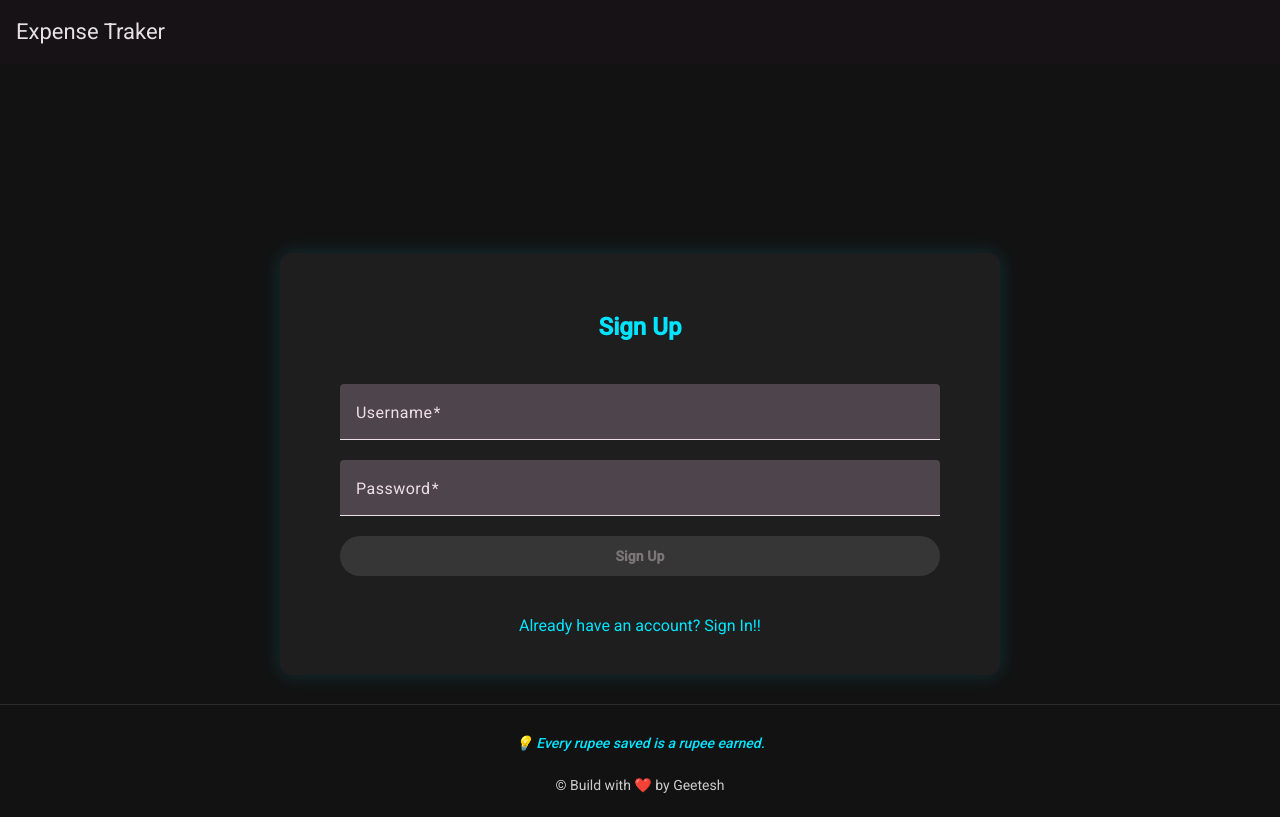
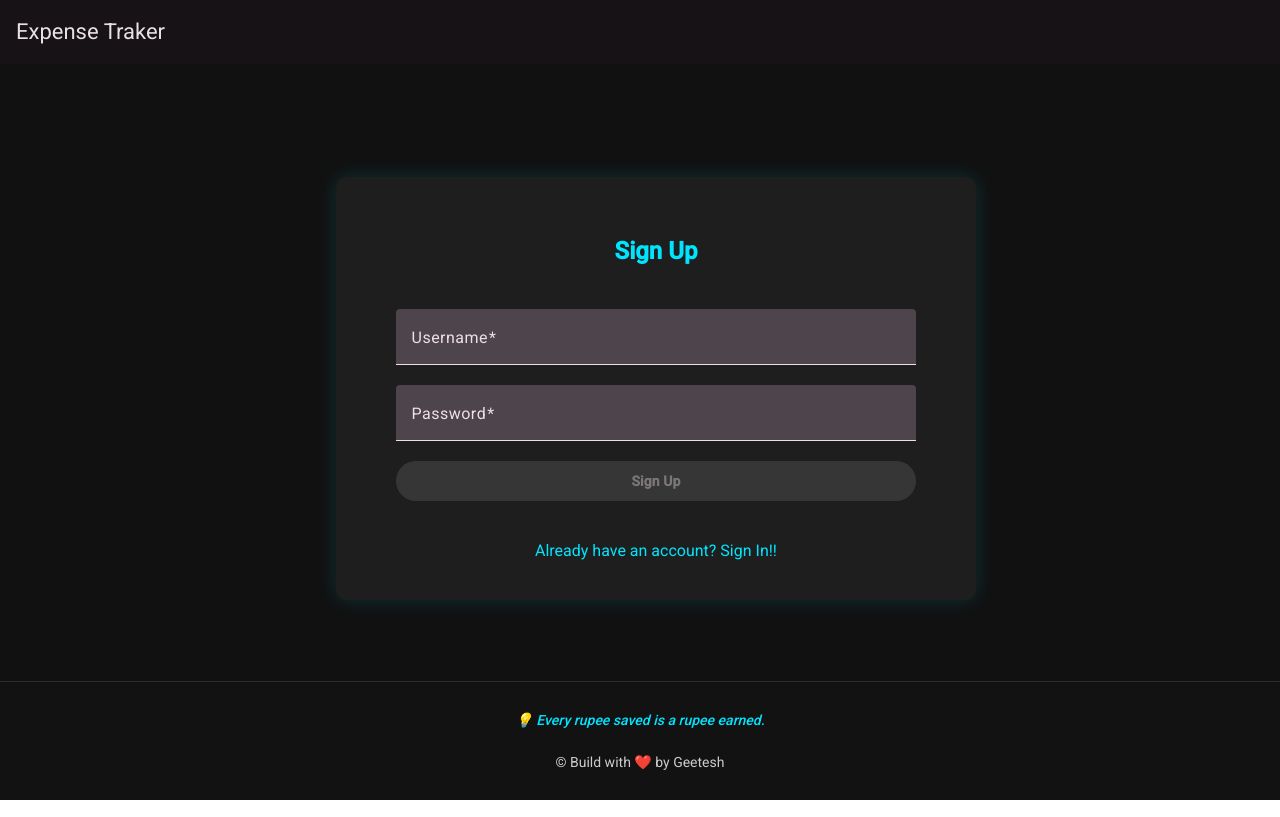
Before and after one commit to geetesh2/Full-stack-web-applications, an Angular app in the folder client/expense-tracker-angular/: page /auth in a window 1280 px wide. Built offline with nearby package versions, Linux system fonts and the light colour scheme.

Commit message:
Ui improvement

```diff
--- a/client/expense-tracker-angular/src/app/app.css
+++ b/client/expense-tracker-angular/src/app/app.css
@@ -1,12 +1,14 @@
+/* General HTML & Body setup */
 html, body {
   margin: 0;
   padding: 0;
   height: 100vh;
-    overflow: hidden; /* disables scroll */
+  overflow: hidden; /* disable full-page scroll */
   font-family: sans-serif;
   background-color: black;
 }
 
+/* App container */
 .app-wrapper {
   height: 100vh;
   display: flex;
@@ -14,24 +16,48 @@ html, body {
 }
 
 
-  /* Main area: sidebar + router-outlet */
+/* Main content area */
 .main {
-    display: flex;
-    flex-direction: row;
-    height: 80vh;
+  position: relative;
+  flex: 1;
   width: 100vw;
+  display: block;
   overflow: hidden;
+}
+
+/* Sidebar - overlay style */
+app-sidebar {
+  position: fixed;
+  top: 10vh; /* below header */
+  left: 0;
+  width: 14vw;
+  height: 80vh; /* matches main height */
+  background-color: #222;
+  z-index: 1000;
+  box-shadow: 2px 0 10px rgba(0, 0, 0, 0.5);
+  transition: transform 0.3s ease-in-out;
 }
 
 /* Router outlet wrapper */
 .router-outlet-wrapper {
   width: 100%;
-    overflow: auto; /* optional scroll inside content */
+  height: 100%;
+  overflow: auto;
   background-color: #111;
   color: white;
+  padding: 1rem;
+  display: flex;
+  align-items: center;
+  justify-content: center;
 }
 
-  /* Footer */
-  .footer {
-    height: 10vh;
+/* Optional: backdrop when sidebar is open */
+.sidebar-backdrop {
+  position: fixed;
+  top: 10vh;
+  left: 0;
+  width: 100vw;
+  height: 80vh;
+  background: rgba(0, 0, 0, 0.5);
+  z-index: 900;
 }
--- a/client/expense-tracker-angular/src/components/auth/auth.css
+++ b/client/expense-tracker-angular/src/components/auth/auth.css
@@ -1,8 +1,6 @@
 .auth-wrapper {
   display: flex;
   flex-direction: row;
-  height: 100vh;
-  width: 100vw;
   background-color: #121212;
   color: white;
 }
--- a/client/expense-tracker-angular/src/components/sidebar/sidebar.css
+++ b/client/expense-tracker-angular/src/components/sidebar/sidebar.css
@@ -1,5 +1,5 @@
 .example-container {
-  width: 200px;
+  width: 100%;
   height: 100%;
   border: 1px solid rgba(0, 0, 0, 0.5);
 }
```
Lines whose indentation alone changed are shown as unchanged.
